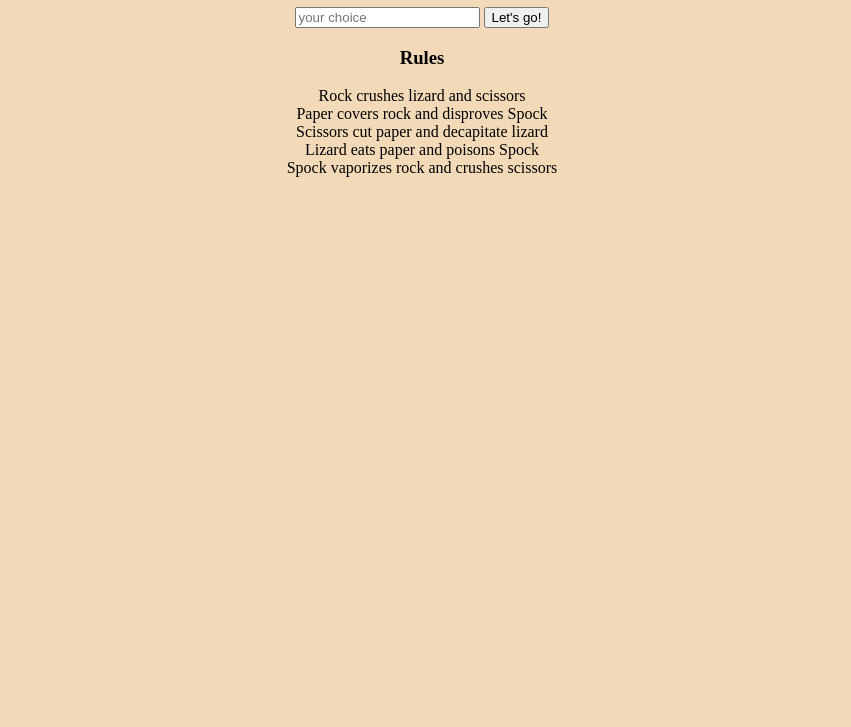
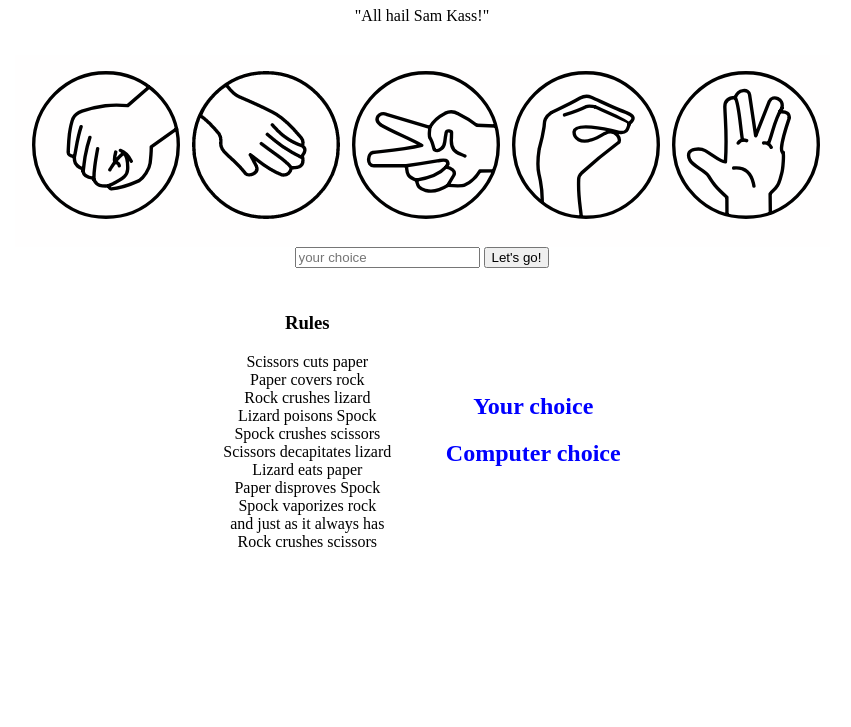
Before and after one commit to allenaw12/BasicNodeModulesPrac, a website: page index.html in a window 1280 px wide. Shown: the part 73-800 px from the top of the page, without its empty margins (218-1069 px from the left). Drawn offline with Linux system fonts and the light colour scheme.

Commit message:
added images and some styling

```diff
--- a/css/style.css
+++ b/css/style.css
@@ -1,10 +1,32 @@
 body{
     text-align: center;
-    background-color: rgba(236, 199, 150, 0.674);
+
 }
 h1{
-    color:blueviolet;
+    color:rgb(27, 123, 62);
 }
 h2{
     color:blue;
 }
+section{
+    max-width: 45%;
+    display: inline-block;
+    padding: 2%;
+    vertical-align: middle;
+}
+div{
+    width: 100%;
+}
+ul{
+    padding: 0;
+}
+li{
+    display: block;
+    width:fit-content;
+    margin: 0 auto;
+}
+img{
+    max-width: 100%;
+    display: block;
+    margin: 0 auto;
+}
--- a/index.html
+++ b/index.html
@@ -7,13 +7,35 @@
   </head>
   <body>
     <h1>Rock, Paper, Scissors, Lizard, Spock</h1>
+    <p>"All hail Sam Kass!"</p>
+    <img src="/rpsls.png" alt="">
     <input id="choice" type="text" name="" placeholder="your choice">
     <button id="letsGo" type="button" name="button">Let's go!</button>
-    <h3>Rules</h3>
-    <p>Rock crushes lizard and scissors<br>Paper covers rock and disproves Spock<br>Scissors cut paper and decapitate lizard<br>Lizard eats paper and poisons Spock<br>Spock vaporizes rock and crushes scissors</p>
-    <h2 id="userChoice"></h2>
-    <h2 id="compThrow"></h2>
-    <h2 id="winner"></h2>
+    <div>
+        <section>
+            <h3>Rules</h3>
+            <ul>
+                <li>Scissors cuts paper</li>
+                <li>Paper covers rock</li>
+                <li>Rock crushes lizard</li>
+                <li>Lizard poisons Spock</li>
+                <li>Spock crushes scissors</li>
+                <li>Scissors decapitates lizard</li>
+                <li>Lizard eats paper</li>
+                <li>Paper disproves Spock</li>
+                <li>Spock vaporizes rock</li>
+                <li>and just as it always has</li>
+                <li>Rock crushes scissors</li>
+            </ul>
+        </section>
+        <section>
+            <h2>Your choice</h2>
+            <h3 id="userChoice"></h3>
+            <h2>Computer choice</h2>
+            <h3 id="compThrow"></h3>
+            <h2 id="winner"></h2>
+        </section>
+    </div>
     <script type="text/javascript" src="/js/main.js"></script>
   </body>
 </html>
```
Also changed, not shown: server.js (+16 -10 lines), rpsls.png (added).
